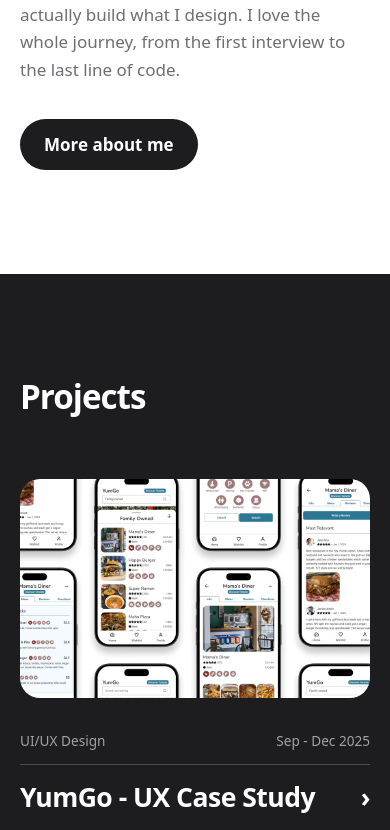
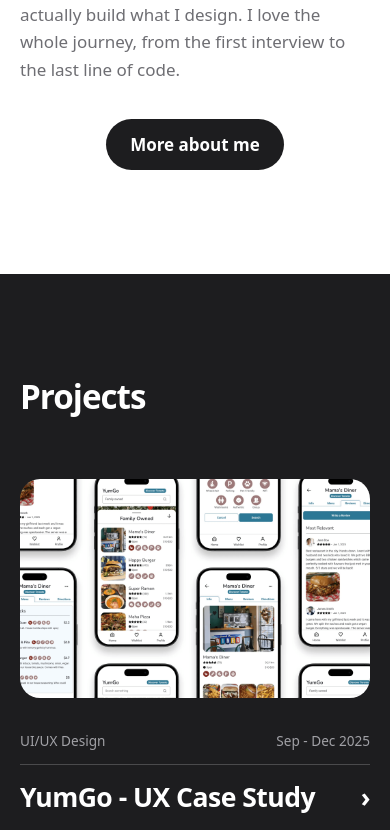
Before and after one commit to taylorfergusson/portfolio-website, a React (Vite) app: page / in a window 390 px wide. Shown: the part 1208-2038 px from the top of the page. Built offline with nearby package versions, Linux system fonts and the light colour scheme.

Commit message:
Fixed button layout and formatting

```diff
--- a/src/styles.css
+++ b/src/styles.css
@@ -100,7 +100,7 @@ section.container { padding-top: var(--space); padding-bottom: var(--space); }
    Buttons and links
    ========================================================= */
 /* Main action: a pill-shaped button */
-.btn { display: inline-block; padding: 12px 24px; border-radius: 999px; background: var(--ink); color: var(--paper); font-size: var(--fs-base); font-weight: 600; transition: background-color var(--fast) var(--ease), transform var(--fast) var(--ease); }
+.btn { display: inline-block; padding: 12px 24px; border-radius: 999px; background: var(--ink); color: var(--paper); font-size: var(--fs-base); font-weight: 600; text-wrap: nowrap; transition: background-color var(--fast) var(--ease), transform var(--fast) var(--ease); }
 .btn:hover { background: #3a3a3c; transform: scale(1.03); }
 .dark .btn { background: var(--paper); color: var(--ink); }
 .dark .btn:hover { background: #e8e8ed; }
@@ -541,6 +541,7 @@ html:has(.viewer[open]) { overflow: hidden; }  /* stop the page scrolling behind
   .headshot { max-width: 240px; }
   .project-card { margin-bottom: 64px; }
   .callout { flex-direction: column; align-items: flex-start; }
+  .intro-right .btn, .callout .btn { align-self: center; }   /* buttons sit in the middle on phones */
   .timeline li { grid-template-columns: 1fr; }
   .timeline-photo { height: 240px; }
   .snapshots { gap: 12px; }
```
